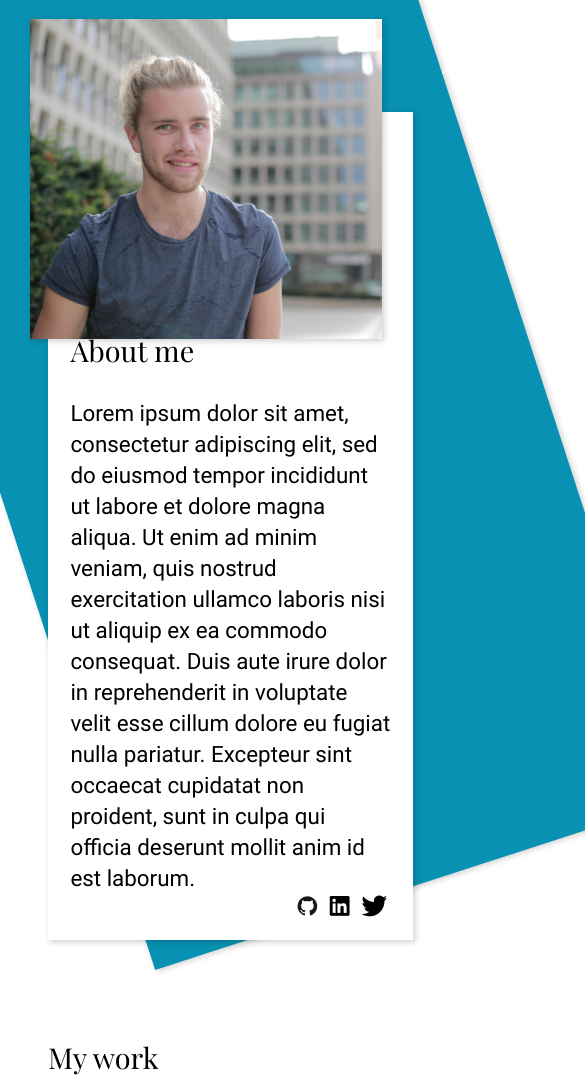
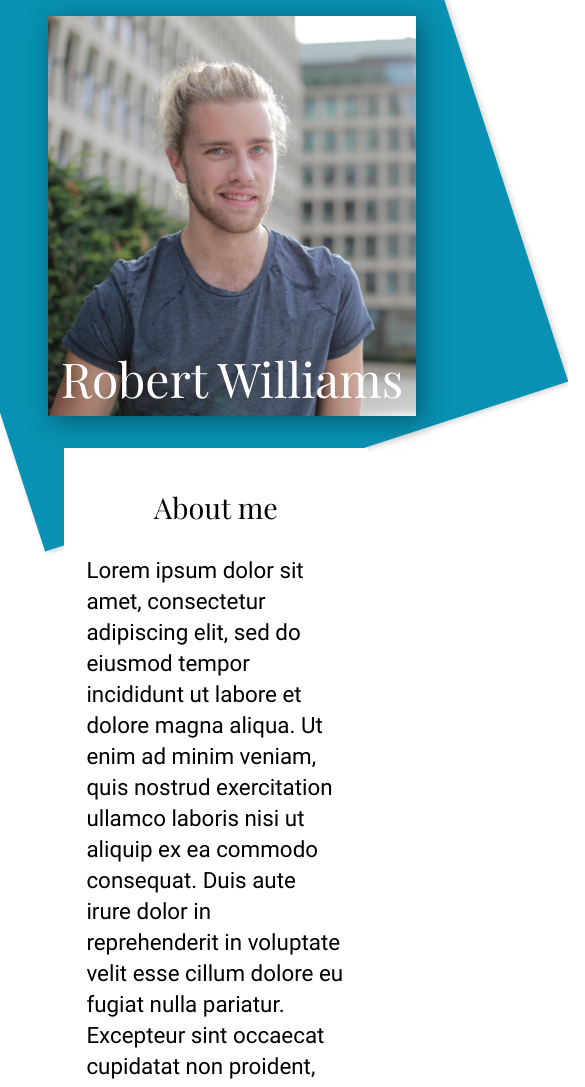
Before and after one commit to JulianKings/odin-homepage, a plain HTML site: page index.html in a window 390 px wide. Shown: the top 1087 px of the page, 585 px wide, since content can reach past the window. Drawn offline with nearby package versions, Linux system fonts and the light colour scheme.

Commit message:
Finish responsive layout

```diff
--- a/styles/style.css
+++ b/styles/style.css
@@ -202,6 +202,7 @@ body {
     background-color: rgba(8,145,178,255);
     display: flex;
     gap: 0.6rem;
+    margin-top: 3rem;
 }
 
 .footer-caption
@@ -215,8 +216,14 @@ body {
 
 .footer-caption-title
 {
-    font-size: 2.5rem;
+    font-size: 3rem;
     font-family: 'Playfair', 'Roboto', sans-serif;
+    text-align: center;
+}
+
+.footer-caption-title-desc
+{
+    font-size: 2rem;
 }
 
 .footer-caption-links {
@@ -246,12 +253,27 @@ body {
         margin-bottom: 2.5vw;
     }
 
+    .header-background
+    {
+        top: -12rem;
+        transform: translateX(-6rem) rotate(-18deg);
+    }
+
     .header-picture {
         display: none;
     }
 
     .header-desc {
-        margin: 7rem 2rem 5rem 3rem;
+        margin: 7rem 3rem 5rem 4rem;
+    }
+
+    .header-desc-title {
+        text-align: center;
+    }
+
+    .work-caption
+    {
+        margin-left: 1rem;
     }
 
     .header-desc-picture {
@@ -264,7 +286,7 @@ body {
         position: relative;
         top: -7rem;
         left: -0.5rem;
-        margin-left: -2rem;
+        margin-left: -1.5rem;
         margin-bottom: -7rem;
         box-shadow: 0.1rem 0.1rem 0.4rem rgb(0, 0, 0, 0.2);
     }
@@ -290,7 +312,12 @@ body {
 
     .work-container {
         display: grid;
+        padding-left: 1rem;
         grid-template-columns: repeat(auto-fit, minmax(25rem, 1fr));
+    }
+
+    .footer {
+        padding-left: 3rem;
     }
 
     .footer-caption
@@ -298,3 +325,66 @@ body {
         flex: 1 0 0;
     }
 }
+
+@media (max-width: 650px) {
+    .header {
+        flex-direction: column;
+    }
+
+    .header-background
+    {
+        top: -45rem;
+        transform: translateX(-13rem) rotate(-18deg);
+    }
+
+    .header-picture {
+        display: block;
+        z-index: 2;
+        background-image: url(images/picture.jpg);
+        background-size: cover;
+        width: 82%;
+        height: 25rem;
+        display: flex;
+        align-items: flex-end;
+        justify-content: center;
+        box-shadow: 0.3rem 0.3rem 1.5rem rgb(0, 0, 0, 0.4);
+    }
+
+    .header-desc .header-desc-links
+    {
+        text-align: center;
+        font-size: 2.6rem;
+        margin-top: 0.5rem;
+    }
+
+    .header-desc {
+        margin-top: 1rem;
+        box-shadow: none;
+    }
+
+    .header-desc-picture {
+        display: none;
+    }
+
+    .footer
+    {
+        flex-direction: column;
+        width: 85%;
+    }
+
+    .footer-caption
+    {
+        width: 100%;
+        padding: 2.5rem 0rem;
+        overflow-wrap: break-word;
+    }
+
+    .footer-image {
+        background-image: url(images/working.jpg);
+        background-size: cover;
+        margin: 0;
+        min-width: 100%;
+        min-height: 25rem;
+        padding: 2.5rem 0rem;
+    }
+}
```
